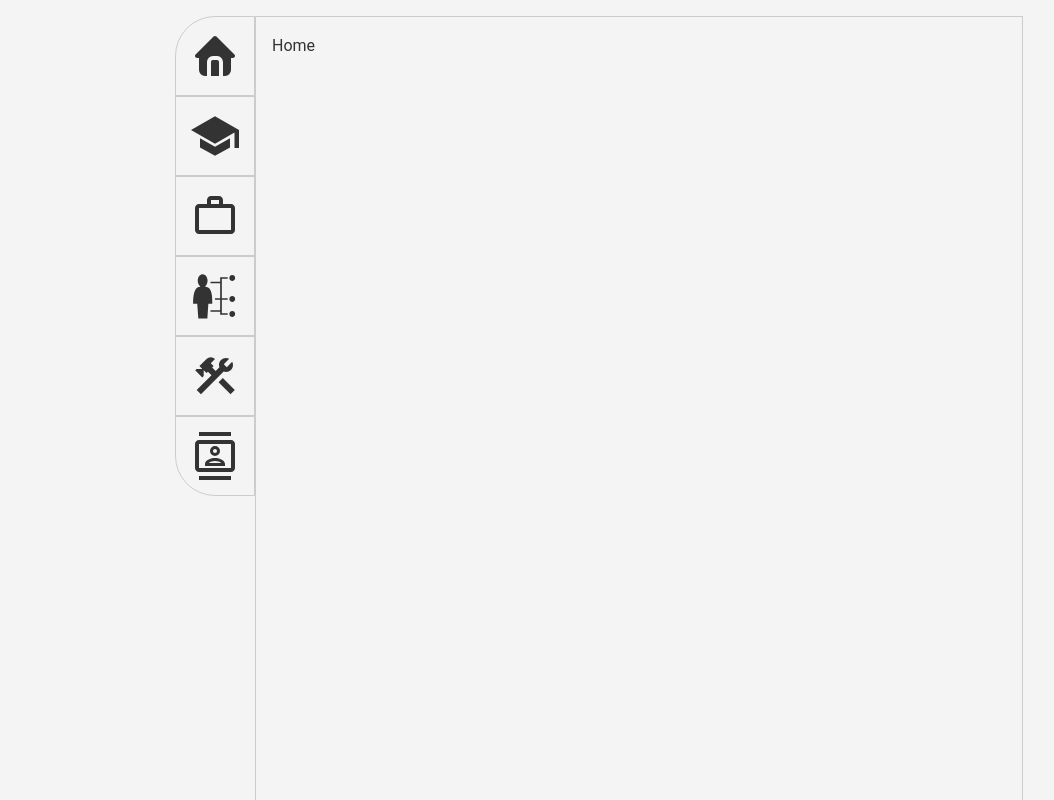
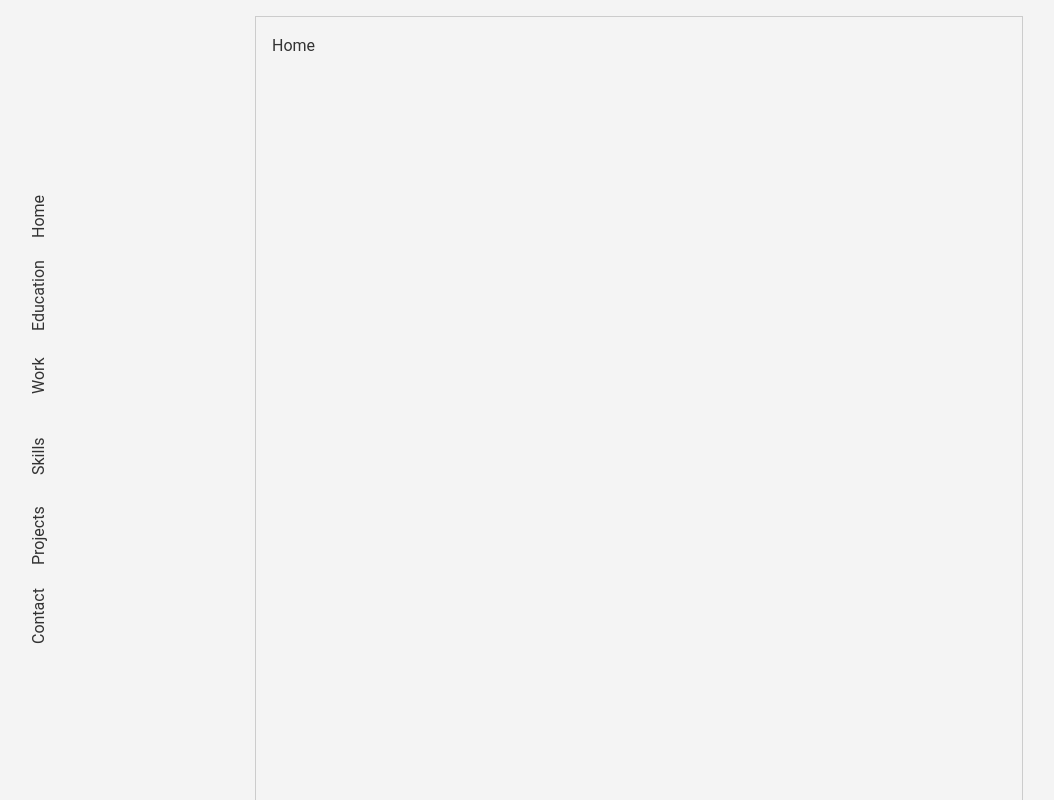
Before and after one commit to Kahl-d/portfolio_website, a React (Create React App) app in the folder client/: page / in a window 1280 px wide. Shown: the top 800 px of the page, without its empty margins (1-1055 px from the left). Built offline with nearby package versions, Linux system fonts and the light colour scheme.

Commit message:
finalizing nav

```diff
--- a/client/src/App2.js
+++ b/client/src/App2.js
@@ -35,28 +35,28 @@ const App2 = () => {
     return (
         <div id="appContainer">
             <div id="appNav">
-                <div id="topBtn">
-                    <a href="#home" className="nav-link"><TbHomeFilled className="iconBtn" /></a>
+                <div>
+                    <a href="#home" className="nav-link">Home</a>
                 </div>
 
                 <div>
-                    <a href="#education" className="nav-link"><IoSchoolSharp className="iconBtn" /></a>
+                    <a href="#education" className="nav-link">Education</a>
                 </div>
 
                 <div>
-                    <a href="#experience" className="nav-link"><MdOutlineWorkOutline className="iconBtn" /></a>
+                    <a href="#experience" className="nav-link">Work</a>
                 </div>
 
                 <div>
-                    <a href="#skills" className="nav-link"><GiSkills className="iconBtn" /></a>
+                    <a href="#skills" className="nav-link">Skills</a>
                 </div>
 
                 <div>
-                    <a href="#projects" className="nav-link"><MdOutlineConstruction className="iconBtn" /></a>
+                    <a href="#projects" className="nav-link">Projects</a>
                 </div>
 
-                <div id="bottomBtn">
-                    <a href="#contact" className="nav-link"><MdOutlineContacts className="iconBtn" /></a>
+                <div>
+                    <a href="#contact" className="nav-link">Contact</a>
                 </div>
             </div>
 
--- a/client/src/app2.css
+++ b/client/src/app2.css
@@ -31,23 +31,28 @@ body {
     display: flex;
     flex-direction: column;
     align-items: center;
+    justify-content: center;
     position: fixed;
-    left: calc(20% - 80px);
+    left: 0;
+
 }
 
 #appNav div {
     width: 100%;
     height: 80px;
-    border: 1px solid #ccc;
     display: flex;
     justify-content: center;
     align-items: center;
-    transition: background-color 0.3s, color 0.3s;
+    transition: scale 0.3s;
+    writing-mode: vertical-rl;
+    text-orientation: mixed;
+    transform: rotateZ(180deg);
 }
 
+
+
 #appNav div:hover {
-    background-color: black;
-    color: white;
+    scale: 1.5;
     cursor: pointer;
 }
 
@@ -55,13 +60,7 @@ body {
     font-size: 3rem;
 }
 
-#topBtn {
-    border-radius: 50% 0 0 0;
-}
 
-#bottomBtn {
-    border-radius: 0 0 0 50%;
-}
 
 #appContent {
     width: 60%;
```
